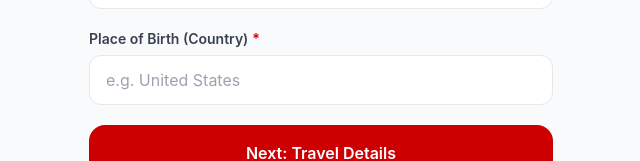
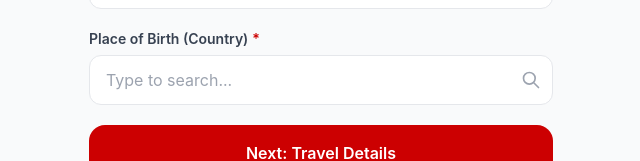
Before and after one commit to Alzxcvb/mdac-better, a Next.js app: page /form in a window 1280 px wide. Shown: the part 1091-1252 px from the top of the page, without its empty margins (319-959 px from the left). Built offline with nearby package versions, Linux system fonts and the light colour scheme.

Commit message:
Apply security improvements: error handling, request timeouts, country name normalization

```diff
--- a/components/PersonalStep.tsx
+++ b/components/PersonalStep.tsx
@@ -2,7 +2,7 @@
 
 import { useState, useEffect } from "react";
 import { type FormData } from "@/lib/types";
-import { NATIONALITIES } from "@/lib/mdac-codes";
+import { COUNTRIES, NATIONALITIES, resolveCountryName } from "@/lib/mdac-codes";
 
 function parseDOB(value: string): { day: string; month: string; year: string } {
   if (!value) return { day: "", month: "", year: "" };
@@ -40,6 +40,8 @@ export default function PersonalStep({ data, onChange, onNext }: Props) {
   const [errors, setErrors] = useState<Partial<Record<keyof FormData, string>>>({});
   const [natSearch, setNatSearch] = useState(data.nationality);
   const [showNatDropdown, setShowNatDropdown] = useState(false);
+  const [pobSearch, setPobSearch] = useState(data.placeOfBirth);
+  const [showPobDropdown, setShowPobDropdown] = useState(false);
   const [dob, setDob] = useState(() => parseDOB(data.dateOfBirth));
   const [scanState, setScanState] = useState<"idle" | "scanning" | "done" | "error">("idle");
   const [scanError, setScanError] = useState("");
@@ -55,7 +57,11 @@ export default function PersonalStep({ data, onChange, onNext }: Props) {
       const form = new FormData();
       form.append("image", file);
 
-      const res = await fetch("/api/scan-passport", { method: "POST", body: form });
+      const res = await fetch("/api/scan-passport", {
+        method: "POST",
+        body: form,
+        signal: AbortSignal.timeout(30_000),
+      });
       const json = await res.json();
 
       if (!res.ok || !json.success) {
@@ -67,8 +73,9 @@ export default function PersonalStep({ data, onChange, onNext }: Props) {
       if (d.fullName) updates.fullName = d.fullName;
       if (d.passportNumber) updates.passportNumber = d.passportNumber;
       if (d.nationality) {
-        updates.nationality = d.nationality;
-        setNatSearch(d.nationality);
+        const nationality = resolveCountryName(d.nationality);
+        updates.nationality = nationality;
+        setNatSearch(nationality);
       }
       if (d.dateOfBirth) {
         updates.dateOfBirth = d.dateOfBirth;
@@ -76,8 +83,12 @@ export default function PersonalStep({ data, onChange, onNext }: Props) {
       }
       if (d.sex === "Male" || d.sex === "Female") updates.sex = d.sex;
       if (d.passportExpiry) updates.passportExpiry = d.passportExpiry;
-      if (d.countryOfIssuance) updates.countryOfPassportIssuance = d.countryOfIssuance;
-      if (d.placeOfBirth) updates.placeOfBirth = d.placeOfBirth;
+      if (d.countryOfIssuance) updates.countryOfPassportIssuance = resolveCountryName(d.countryOfIssuance);
+      if (d.placeOfBirth) {
+        const placeOfBirth = resolveCountryName(d.placeOfBirth);
+        updates.placeOfBirth = placeOfBirth;
+        setPobSearch(placeOfBirth);
+      }
       if (d.passportType === "Ordinary" || d.passportType === "Official" || d.passportType === "Diplomatic") {
         updates.passportType = d.passportType;
       }
@@ -105,6 +116,9 @@ export default function PersonalStep({ data, onChange, onNext }: Props) {
 
   const filteredNats = NATIONALITIES.filter((n) =>
     n.toLowerCase().includes(natSearch.toLowerCase())
+  );
+  const filteredPobs = COUNTRIES.filter((country) =>
+    country.toLowerCase().includes(pobSearch.toLowerCase())
   );
 
   const validate = () => {
@@ -392,17 +406,47 @@ export default function PersonalStep({ data, onChange, onNext }: Props) {
 
       {/* Place of Birth */}
       <Field label="Place of Birth (Country)" required>
+        <div className="relative">
           <input
             type="text"
-          className={inputClass("placeOfBirth")}
-          value={data.placeOfBirth}
+            className={`${inputClass("placeOfBirth")} pr-10`}
+            value={pobSearch}
             onChange={(e) => {
-            onChange({ placeOfBirth: e.target.value });
+              setPobSearch(e.target.value);
+              onChange({ placeOfBirth: "" });
+              setShowPobDropdown(true);
               if (errors.placeOfBirth) setErrors({ ...errors, placeOfBirth: undefined });
             }}
-          placeholder="e.g. United States"
-          autoComplete="country-name"
+            onFocus={() => setShowPobDropdown(true)}
+            onBlur={() => setTimeout(() => setShowPobDropdown(false), 150)}
+            placeholder="Type to search..."
+            autoComplete="off"
           />
+          <span className="absolute right-3 top-1/2 -translate-y-1/2 text-gray-400 pointer-events-none">
+            <svg className="w-5 h-5" fill="none" stroke="currentColor" viewBox="0 0 24 24">
+              <path strokeLinecap="round" strokeLinejoin="round" strokeWidth={2} d="M21 21l-6-6m2-5a7 7 0 11-14 0 7 7 0 0114 0z" />
+            </svg>
+          </span>
+          {showPobDropdown && filteredPobs.length > 0 && (
+            <div className="absolute z-20 w-full mt-1 bg-white border border-gray-200 rounded-xl shadow-xl max-h-48 overflow-y-auto">
+              {filteredPobs.map((country) => (
+                <button
+                  key={country}
+                  type="button"
+                  className="w-full text-left px-4 py-2.5 text-sm hover:bg-blue-50 hover:text-[#003893] transition-colors first:rounded-t-xl last:rounded-b-xl"
+                  onMouseDown={() => {
+                    onChange({ placeOfBirth: country });
+                    setPobSearch(country);
+                    setShowPobDropdown(false);
+                    setErrors({ ...errors, placeOfBirth: undefined });
+                  }}
+                >
+                  {country}
+                </button>
+              ))}
+            </div>
+          )}
+        </div>
         {errors.placeOfBirth && (
           <p className="text-xs text-red-500 mt-1">{errors.placeOfBirth}</p>
         )}
```
Also changed, not shown: app/api/scan-passport/route.ts (+11 -3 lines). Lines whose indentation alone changed are shown as unchanged.
